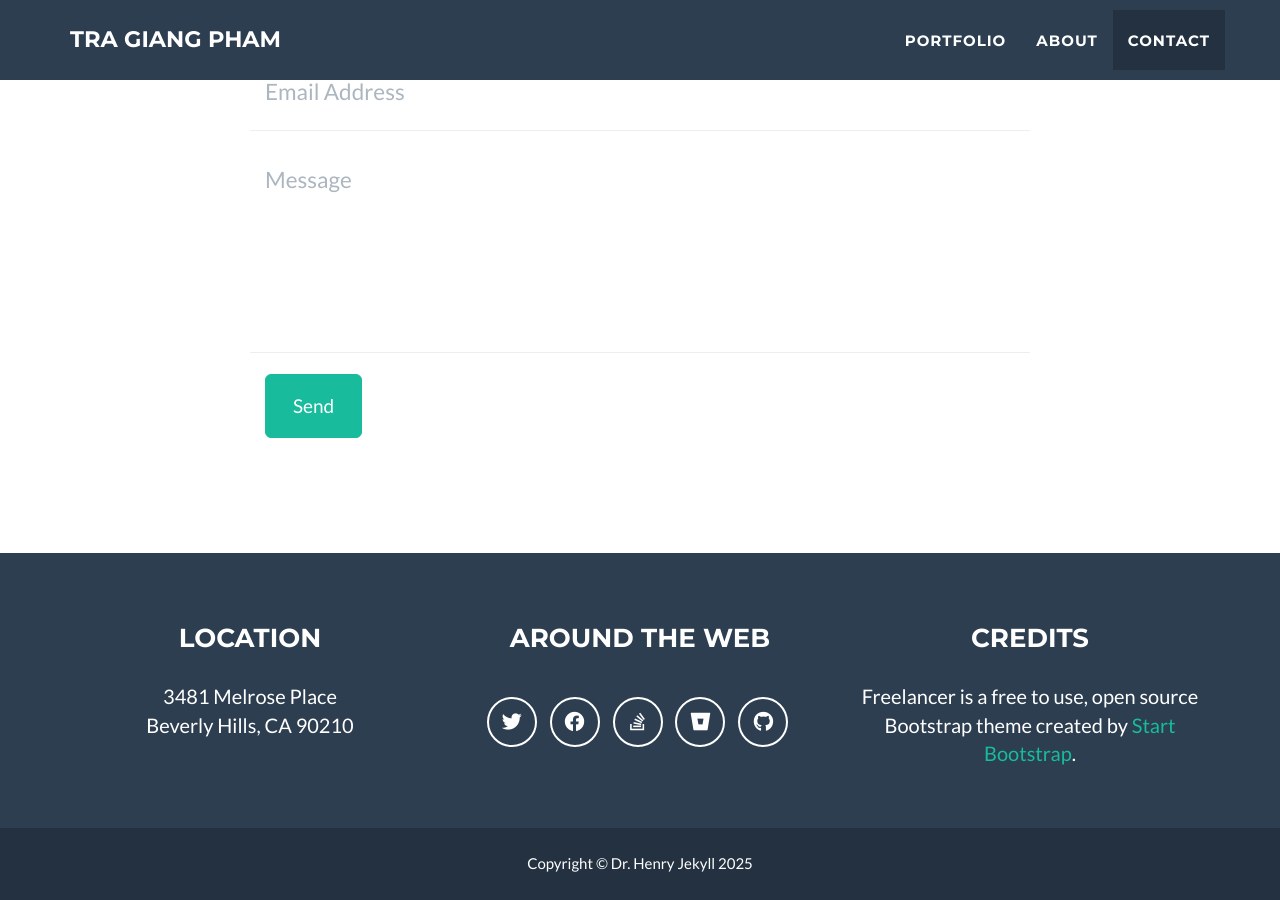
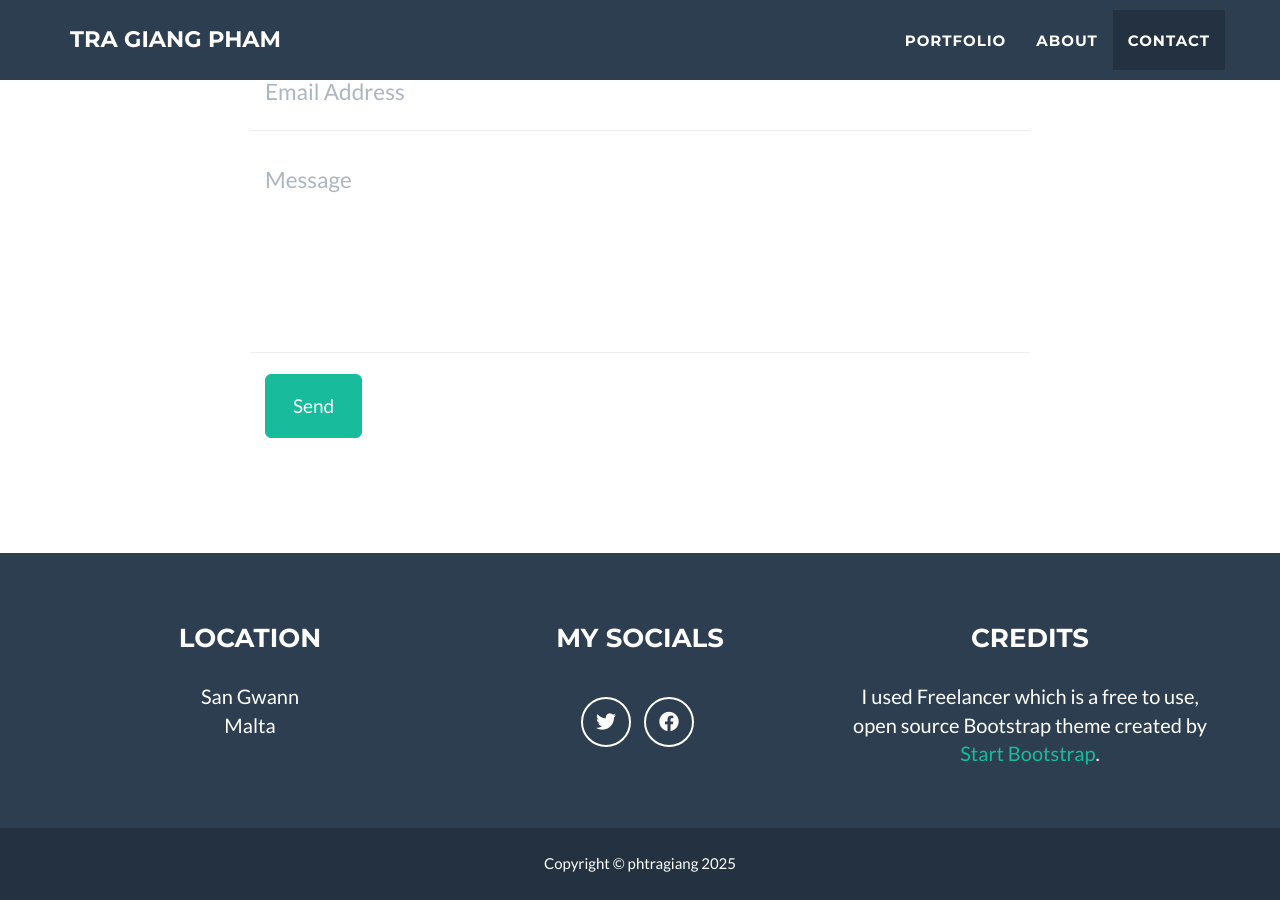
Before and after one commit to phtragiang/phtragiang.github.io, a Jekyll site: the page built from _posts/2014-07-18-project-1.markdown, in a window 1280 px wide and 900 px high, scrolled down 2296 px. Built offline with Jekyll 4.4.1, drawn with Linux system fonts in a browser that asks for light colours.

Commit message:
Update footer and social settings in config

```diff
--- a/_config.yml
+++ b/_config.yml
@@ -32,9 +32,9 @@ color:
 
 # Footer settings
 footer:
-  copyright: Dr. Henry Jekyll
+  copyright: phtragiang
   location: Location
-  social: Around the Web
+  social: My Socials
   credits: Credits
 
 # Social networks usernames (many more available: google-plus, flickr, dribbble, pinterest, instagram, tumblr, linkedin, etc.)
@@ -43,20 +43,14 @@ social:
     url: http://twitter.com/jekyllrb
   - title: facebook
     url:
-  - title: stack-overflow
-    url: http://stackoverflow.com/questions/tagged/jekyll
-  - title: bitbucket
-    url: http://bitbucket.org/jekyll
-  - title: github
-    url: http://github.com/jekyll
 
 # Postal address (add as many lines as necessary)
 address:
-  - line: 3481 Melrose Place
-  - line: Beverly Hills, CA 90210
+  - line: San Gwann
+  - line: Malta
 
 # Credits content
-credits: 'Freelancer is a free to use, open source Bootstrap theme created by <a href="http://startbootstrap.com">Start Bootstrap</a>.'
+credits: 'I used Freelancer which is a free to use, open source Bootstrap theme created by <a href="http://startbootstrap.com">Start Bootstrap</a>.'
 
 # Build settings
 markdown: kramdown
```
